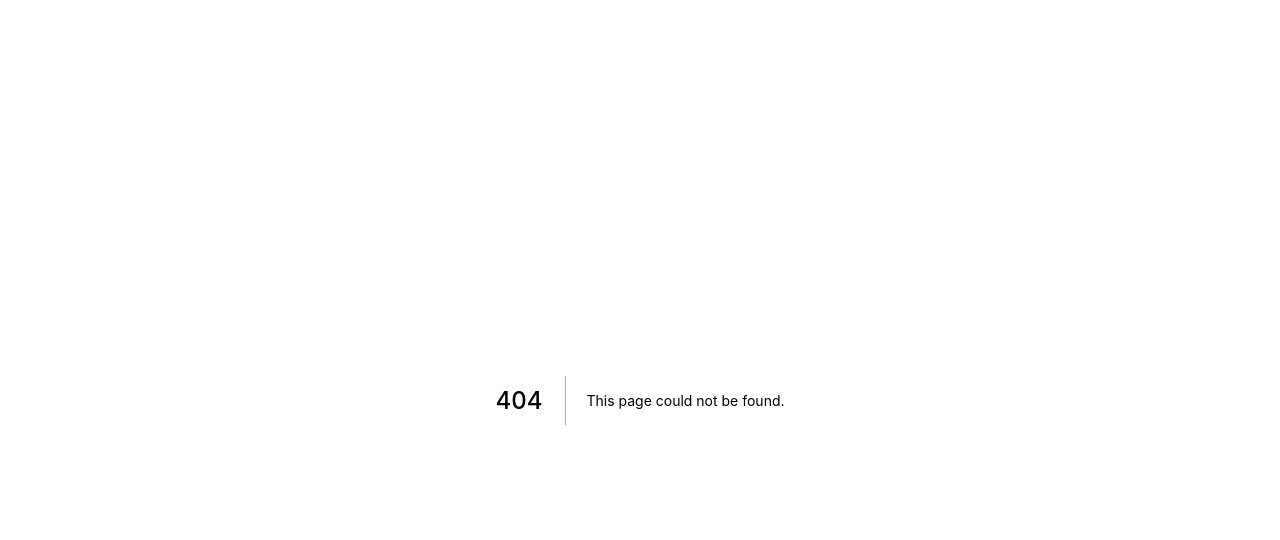
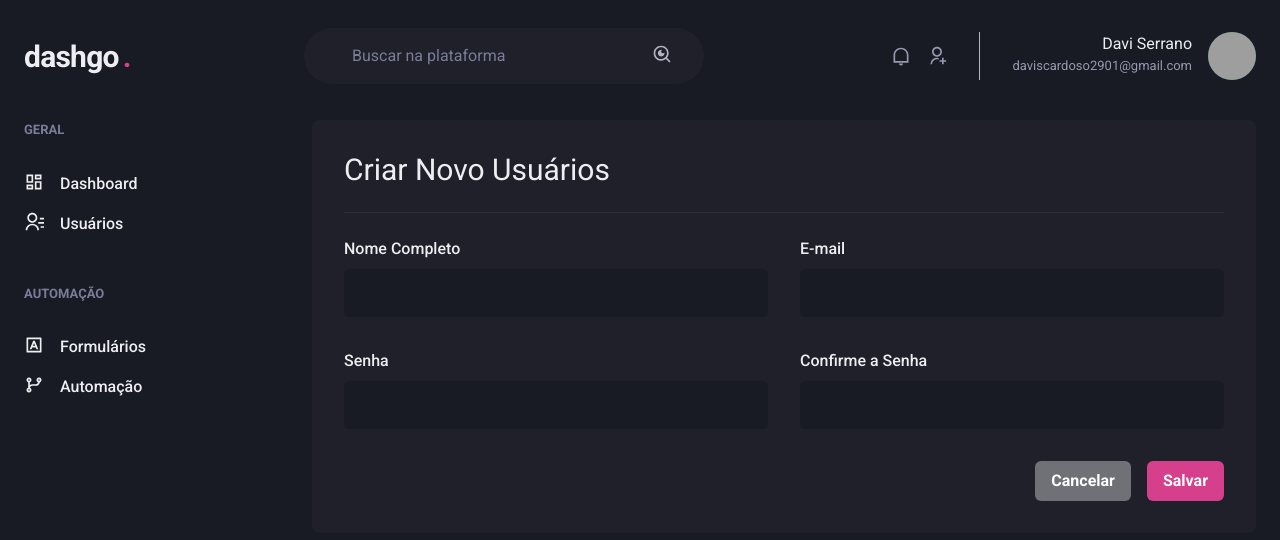
Before and after one commit to Davi-Serrano/dashgo-RocketSeat, a Next.js app: page /users/create in a window 1280 px wide. Before the commit this address had no page. Shown: the top 540 px of the page. Built offline with nearby package versions, Linux system fonts and the light colour scheme; grey boxes are pictures that could not be loaded.

Commit message:
Pagina Form de Usuario

```diff
--- /dev/null
+++ b/src/pages/users/create.tsx
@@ -0,0 +1,43 @@
+import { Box, Button, Checkbox, Flex, Heading, Icon, Table, Tbody, Td, Th, Thead, Tr, Text, Divider, VStack, SimpleGrid, HStack,  } from "@chakra-ui/react"
+
+import { Sidebar } from "../../components/Sidebar";
+import { Header } from "../../components/Header"
+import { Input } from "../../components/Form/input"
+
+export default function UserList() {
+    return(
+        <Box>
+            <Header />
+            <Flex w="100%" my="6" maxW={1480} mx="auto" px="6">
+                <Sidebar />
+
+                <Box flex="1" borderRadius={8} bg="gray.800" p="8">
+                <Heading size="lg" fontWeight="normal" >Criar Novo Usuários</Heading>
+
+                <Divider my="6" borderColor="gray.700"/>
+
+                <VStack spacing="8">
+
+                    <SimpleGrid minChildWidth="240px" spacing="8" w="100%" >
+                        <Input name="name" label="Nome Completo" />
+                        <Input name="email" label="E-mail"/>
+                    </SimpleGrid>
+
+                    <SimpleGrid minChildWidth="240px" spacing="8" w="100%" >
+                        <Input name="password"  type="password" label="Senha"/>
+                        <Input name="password_confirmation" type="password" label="Confirme a Senha"/>
+                    </SimpleGrid>
+                </VStack>
+
+                <Flex mt="8" justify="flex-end">
+                    <HStack spacing="4">
+                        <Button colorScheme="whiteAlpha" >Cancelar</Button>
+                        <Button colorScheme="pink" >Salvar</Button>
+                    </HStack>
+                </Flex>
+
+                </Box>
+            </Flex>
+        </Box>
+    );
+}
```
